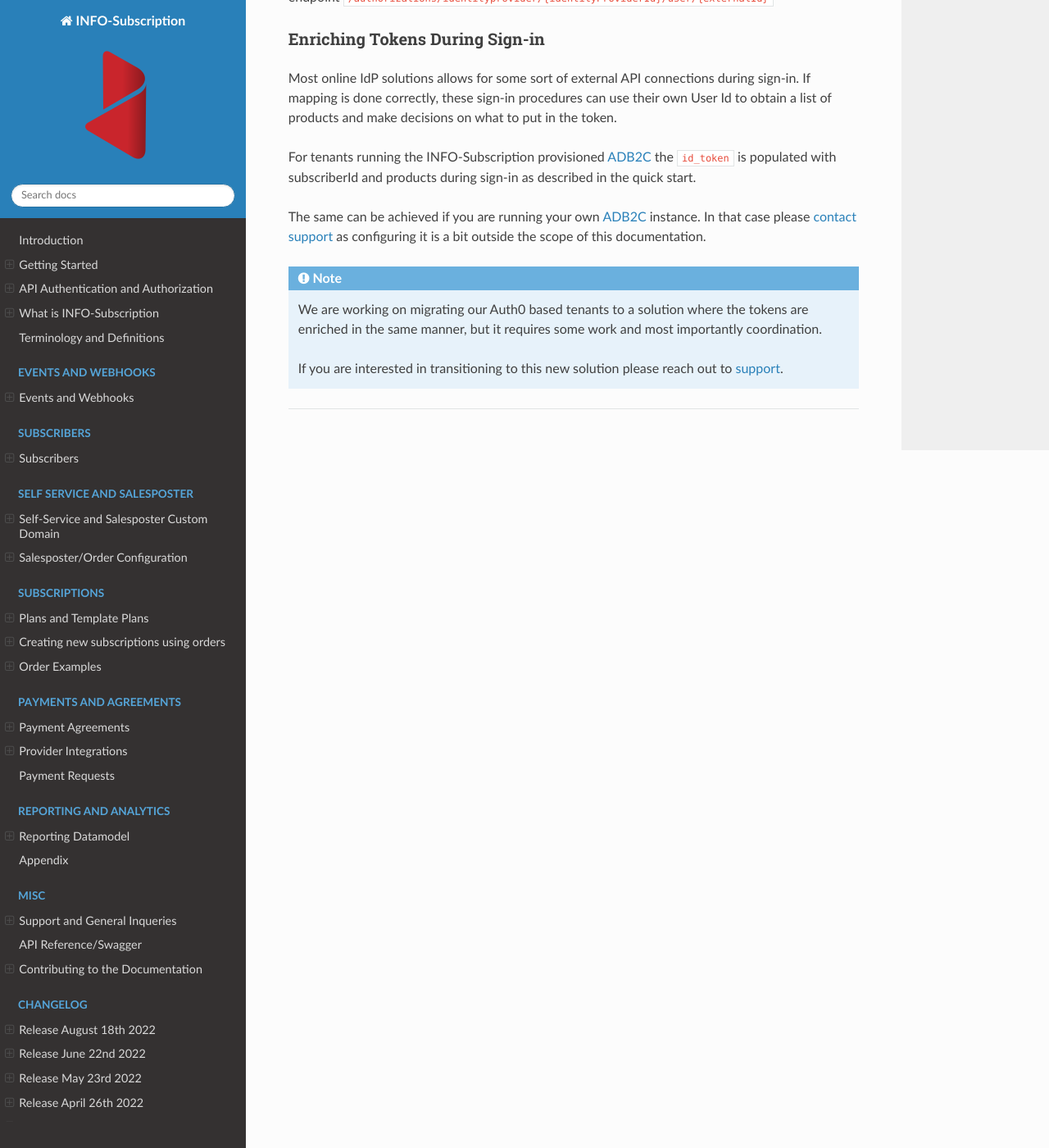
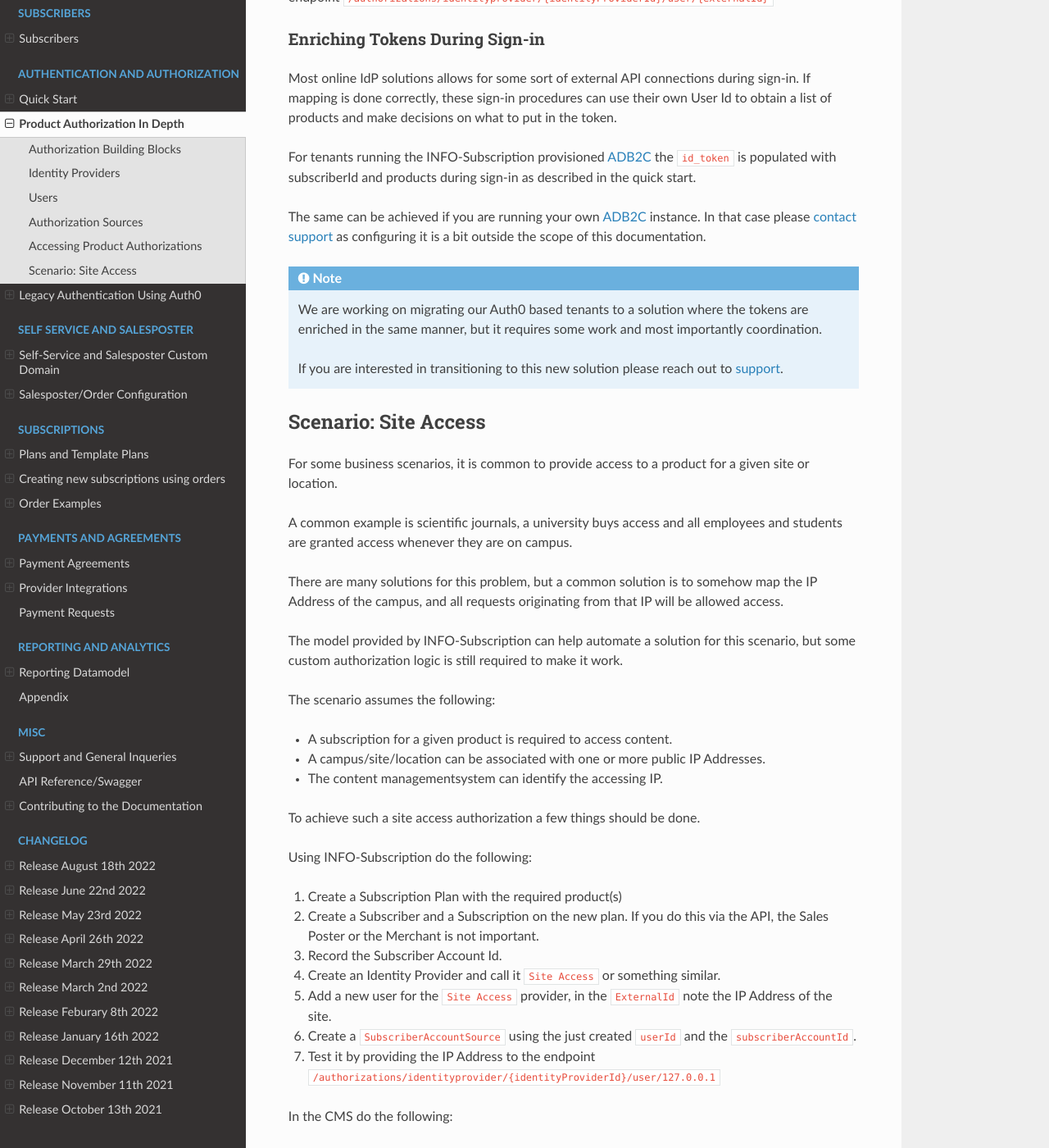
Before and after one commit to infosoftas/info-subscription-doc, a Sphinx documentation site: the page built from source/authentication-authorization/user-management-authentication.rst, in a window 1280 px wide and 1400 px high, scrolled down 4237 px. Shown: the whole window at 82% size. Built offline with Sphinx 7.4.7 and the Read the Docs theme 2.0.0, drawn with Linux system fonts in a browser that asks for light colours; formulas are drawn with MathJax 3; pages that are not in the unit, such as notebooks, are missing from menus; some of the changed text lies outside the part shown.

Commit message:
Site Access and Legacy rename

```diff
--- /dev/null
+++ b/source/authentication-authorization/site-access.rst
@@ -0,0 +1,40 @@
+.. _auth-site-access:
+
+
+Scenario: Site Access
+=====================
+For some business scenarios, it is common to provide access to a product for a given site or location.
+
+A common example is scientific journals, a university buys access and all employees and students are granted access whenever they are on campus.
+
+There are many solutions for this problem, but a common solution is to somehow map the IP Address of the campus, and all requests originating from that IP will be allowed access.
+
+The model provided by |projectName| can help automate a solution for this scenario, but some custom authorization logic is still required to make it work.
+
+The scenario assumes the following:
+
+* A subscription for a given product is required to access content.
+* A campus/site/location can be associated with one or more public IP Addresses.
+* The content managementsystem can identify the accessing IP.
+
+To achieve such a site access authorization a few things should be done.
+
+Using |projectName| do the following:
+
+1. Create a Subscription Plan with the required product(s)
+2. Create a Subscriber and a Subscription on the new plan. If you do this via the API, the Sales Poster or the Merchant is not important.
+3. Record the Subscriber Account Id.
+4. Create an Identity Provider and call it ``Site Access`` or something similar.
+5. Add a new user for the ``Site Access`` provider, in the ``ExternalId`` note the IP Address of the site.
+6. Create a ``SubscriberAccountSource`` using the just created ``userId`` and the ``subscriberAccountId``.
+7. Test it by providing the IP Address to the endpoint ``/authorizations/identityprovider/{identityProviderId}/user/127.0.0.1``
+
+In the CMS do the following:
+
+1. Before Authentication obtain the IP address and look it up using the endpoint from above.
+2. If a valid/success response is given grant access, otherwise start the regular authentication and authoriation process for users.
+
+Now everyone on campus has access without authenticating and without an individual subscription.
+
+If the subscription is upggraded, everyone gets access to the upgrade.
+Should the subscription be cancelled, everyone looses their access.
--- a/source/authentication-authorization/user-management-authentication.rst
+++ b/source/authentication-authorization/user-management-authentication.rst
@@ -1,4 +1,4 @@
-.. _user-authentication:
+.. _auth-product-in-depth:
 
 *******************************
 Product Authorization In Depth
@@ -151,3 +151,16 @@ The same can be achieved if you are running your own |ADB2C| instance. In that c
     We are working on migrating our Auth0 based tenants to a solution where the tokens are enriched in the same manner, but it requires some work and most importantly coordination.
 
     If you are interested in transitioning to this new solution please reach out to :ref:`support <reporting-bugs>`.
+
+
+.. include:: site-access.rst
+
+*********************************
+Legacy Authentication Using Auth0
+*********************************
+The following section is here to document the legacy authentication process for tenants using Auth0 for their users.
+
+.. toctree::
+
+    auth0-legacy/authentication
+    auth0-legacy/authorization
--- a/source/index.rst
+++ b/source/index.rst
@@ -55,10 +55,8 @@ Please refer to the section on :ref:`Support and Reporting Bugs <reporting-bugs>
     :caption: Authentication and Authorization
     :hidden:
 
-    subscribers/users/authentication-authorization/quick-start
-    subscribers/users/authentication-authorization/user-management-authentication
-    subscribers/users/authentication-authorization/auth0-legacy/authentication
-    subscribers/users/authentication-authorization/auth0-legacy/authorization
+    authentication-authorization/quick-start
+    authentication-authorization/user-management-authentication
 
 .. toctree::
     :caption: Self Service and Salesposter
```
